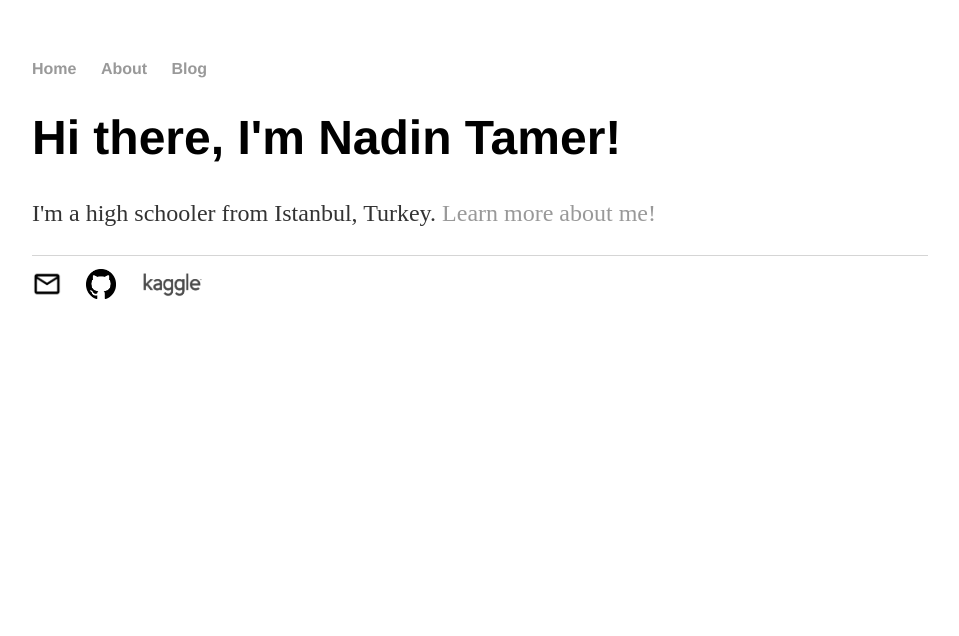
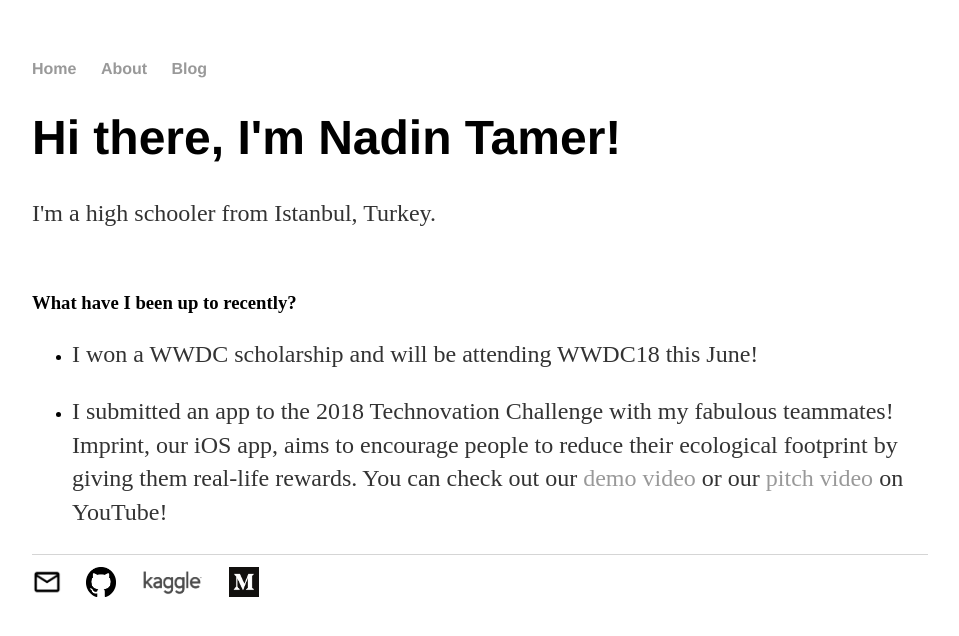
Before and after one commit to nadintamer/nadintamer.github.io, a Jekyll site: the page built from index.html, in a window 1280 px wide. Shown: the top 636 px of the page, without its empty margins (160-1119 px from the left). Built offline with Jekyll 4.4.1, drawn with Linux system fonts in a browser that asks for light colours.

Commit message:
Some updates

```diff
--- a/_layouts/default.html
+++ b/_layouts/default.html
@@ -25,6 +25,7 @@
 	        		<li><a href="mailto:nadin.tamer@gmail.com"><img src="/images/mail.png" height="30" width="30"></a></li>
 	        		<li><a href="https://github.com/nadintamer"><img src="/images/github.png" height="30" width="30"></a></li>
 	        		<li><a href="https://www.kaggle.com/nadintamer"><img src="/images/kaggle.png" height="30" width="66"></a></li>
+	        		<li><a href="https://medium.com/@nadin.tamer"><img src="/images/medium.png" height="30" width="30"></a></li>
 				</ul>
 			</footer>
 		</body>
--- a/about/index.html
+++ b/about/index.html
@@ -26,7 +26,7 @@ title: About Me
 				<ul class="interests">
 					<li>doing ballet</li>
 					<li>playing the piano</li>
-					<li>reading a lot of fiction and non-fiction</li>
+					<li>reading a lot of fiction and non-fiction (and fan-fiction)</li>
 					<li>playing Breath of the Wild, Mario Kart 8 and Splatoon</li>
 				</ul>
 
--- a/blog/index.html
+++ b/blog/index.html
@@ -1,6 +1,6 @@
 ---
 layout: default
-title: Nadin Tamer's Blog
+title: Blog Posts
 ---
 	<h1>{{ page.title }}</h1>
 	<ul class="posts">
--- a/index.html
+++ b/index.html
@@ -4,5 +4,10 @@ title: Nadin Tamer
 ---
 <div class="blurb">
     <h1>Hi there, I'm Nadin Tamer!</h1>
-	<p>I'm a high schooler from Istanbul, Turkey. <a href="/about">Learn more about me!</a></p>
+	<p>I'm a high schooler from Istanbul, Turkey.</p><br>
+	<h3>What have I been up to recently?</h3>
+	<ul>
+		<li><p>I won a WWDC scholarship and will be attending WWDC18 this June!</p></li>
+		<li><p>I submitted an app to the 2018 Technovation Challenge with my fabulous teammates! Imprint, our iOS app, aims to encourage people to reduce their ecological footprint by giving them real-life rewards. You can check out our <a href="https://www.youtube.com/watch?v=kT1OR1vqdLY">demo video</a> or our <a href="https://www.youtube.com/watch?v=UpRBmXB8LK8">pitch video</a> on YouTube!</p></li>
+	</ul>
 </div><!-- /.blurb -->
```
Also changed, not shown: images/medium.png (added).
